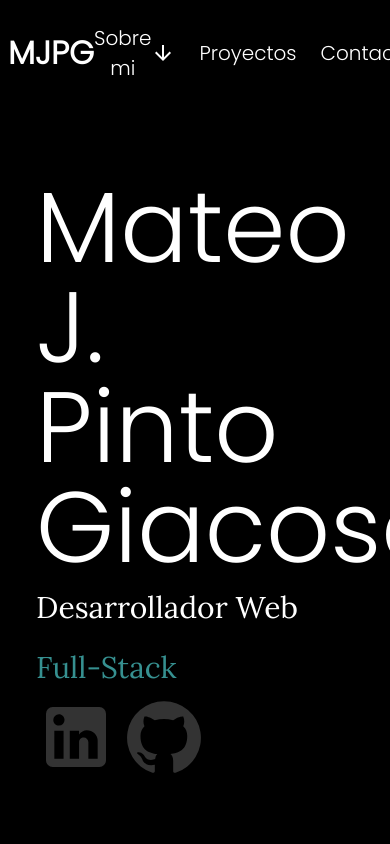
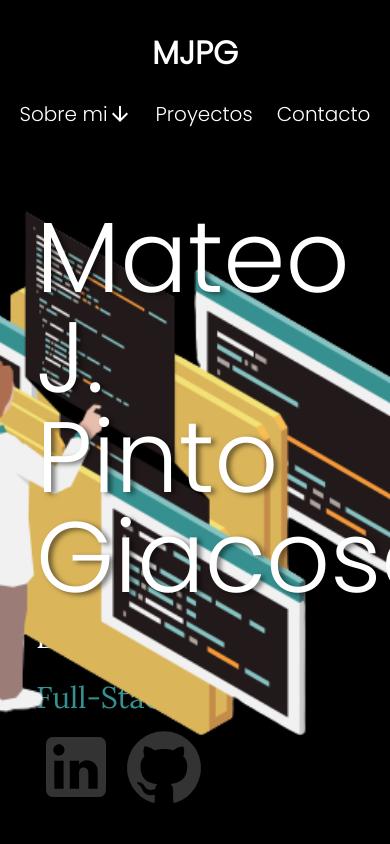
Before and after one commit to Argiiasd/Portfolio, a React (Vite) app in the folder Portfolio/: page / in a window 390 px wide. Shown: the top 844 px of the page. Built offline with nearby package versions, Linux system fonts and the light colour scheme.

Commit message:
prueba de navbar responsive

```diff
--- a/Portfolio/src/Components/Nav/Nav.module.css
+++ b/Portfolio/src/Components/Nav/Nav.module.css
@@ -26,3 +26,9 @@
 .Button:hover {
     border-bottom: 3px solid white;
 }
+
+@media (max-width: 768px) {
+    .Nav {
+        flex-direction: column;
+    }
+}
--- a/Portfolio/src/Components/Presentation/Presentation.jsx
+++ b/Portfolio/src/Components/Presentation/Presentation.jsx
@@ -20,7 +20,7 @@ const Presentation = () => {
                         <GitHubIcon className={styles.Icon} sx={{color: '#333333', fontSize: 80}}/>
                     </NavLink>
                 </div>
-                {/* <img src={Imagen} alt="" className={styles.Imagen}/> */}
+                <img src={Imagen} alt="" className={styles.Imagen}/>
             </div>
         </div>
     )
```
